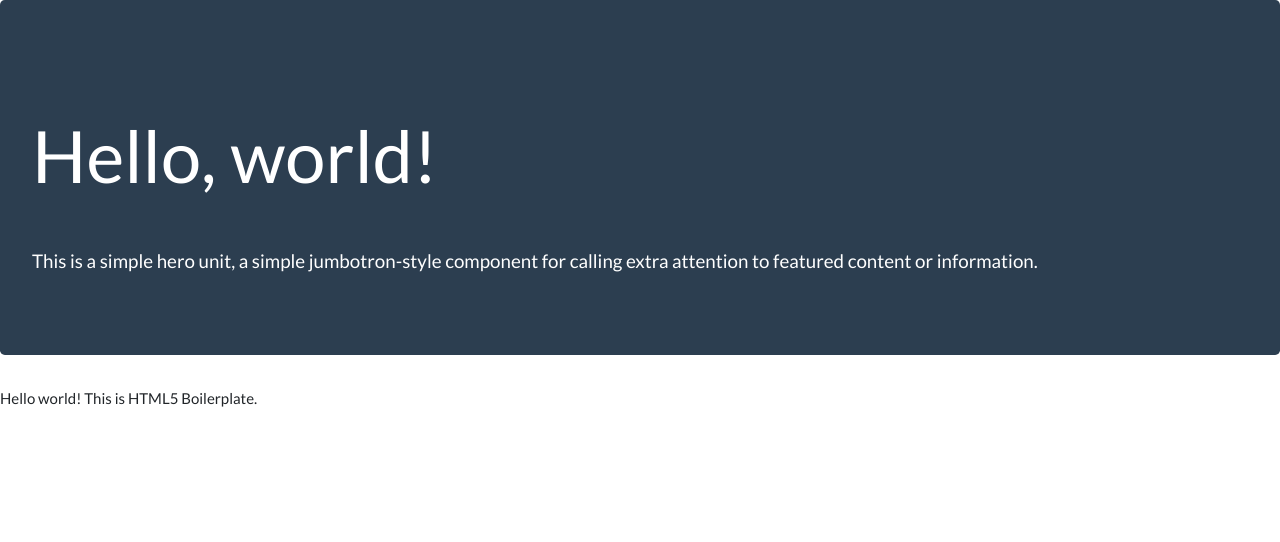
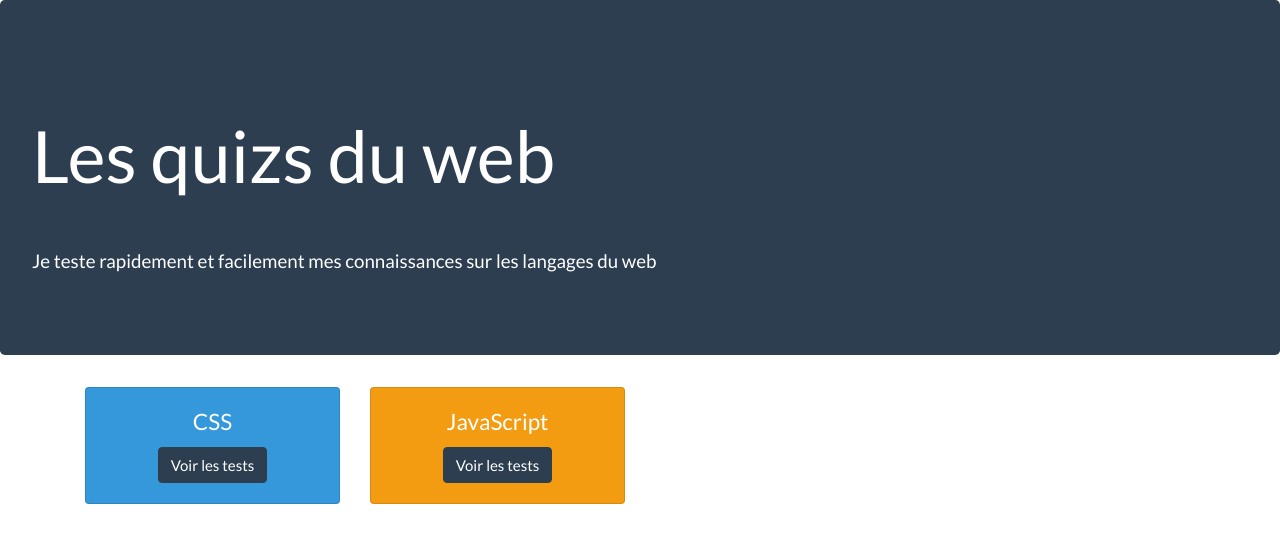
Before and after one commit to thomgo/quizCollection, a plain HTML site: page index.html in a window 1280 px wide. Drawn offline with nearby package versions, Linux system fonts and the light colour scheme.

Commit message:
basic home page

```diff
--- a/index.html
+++ b/index.html
@@ -22,12 +22,31 @@
     <p class="browserupgrade">You are using an <strong>outdated</strong> browser. Please <a href="https://browsehappy.com/">upgrade your browser</a> to improve your experience and security.</p>
   <![endif]-->
   <header class="jumbotron bg-primary text-white">
-    <h1 class="display-3">Hello, world!</h1>
-    <p class="lead">This is a simple hero unit, a simple jumbotron-style component for calling extra attention to featured content or information.</p>
+    <h1 class="display-3">Les quizs du web</h1>
+    <p class="lead">Je teste rapidement et facilement mes connaissances sur les langages du web</p>
   </header>
 
-  <!-- Add your site or application content here -->
-  <p>Hello world! This is HTML5 Boilerplate.</p>
+  <main class="container">
+    <div class="row">
+      <div class="col-6 col-md-4 col-lg-3">
+        <section class="card text-white bg-info mb-3 text-center" style="max-width: 20rem;">
+          <div class="card-body">
+            <h4 class="card-title">CSS</h4>
+            <p class="card-text"><a class="btn btn-primary" href="#">Voir les tests</a></p>
+          </div>
+        </section>
+      </div>
+      <div class="col-6 col-md-4 col-lg-3">
+        <section class="card text-white bg-warning mb-3 text-center" style="max-width: 20rem;">
+          <div class="card-body">
+            <h4 class="card-title">JavaScript</h4>
+            <p class="card-text"><a class="btn btn-primary" href="#">Voir les tests</a></p>
+          </div>
+        </section>
+      </div>
+    </div>
+  </main>
+
   <script src="https://code.jquery.com/jquery-3.3.1.slim.min.js" integrity="sha384-q8i/X+965DzO0rT7abK41JStQIAqVgRVzpbzo5smXKp4YfRvH+8abtTE1Pi6jizo" crossorigin="anonymous"></script>
   <script src="https://cdnjs.cloudflare.com/ajax/libs/popper.js/1.14.7/umd/popper.min.js" integrity="sha384-UO2eT0CpHqdSJQ6hJty5KVphtPhzWj9WO1clHTMGa3JDZwrnQq4sF86dIHNDz0W1" crossorigin="anonymous"></script>
   <script src="https://stackpath.bootstrapcdn.com/bootstrap/4.3.1/js/bootstrap.min.js" integrity="sha384-JjSmVgyd0p3pXB1rRibZUAYoIIy6OrQ6VrjIEaFf/nJGzIxFDsf4x0xIM+B07jRM" crossorigin="anonymous"></script>
```
